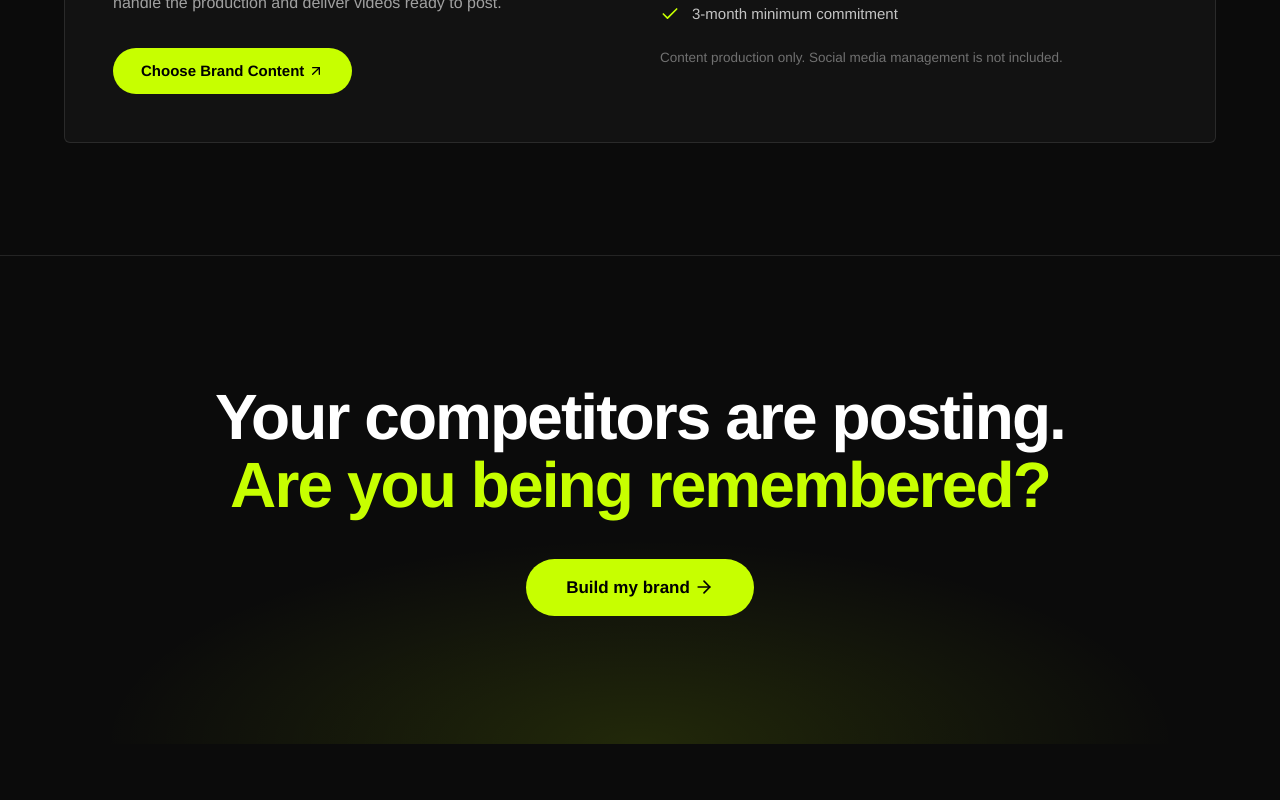
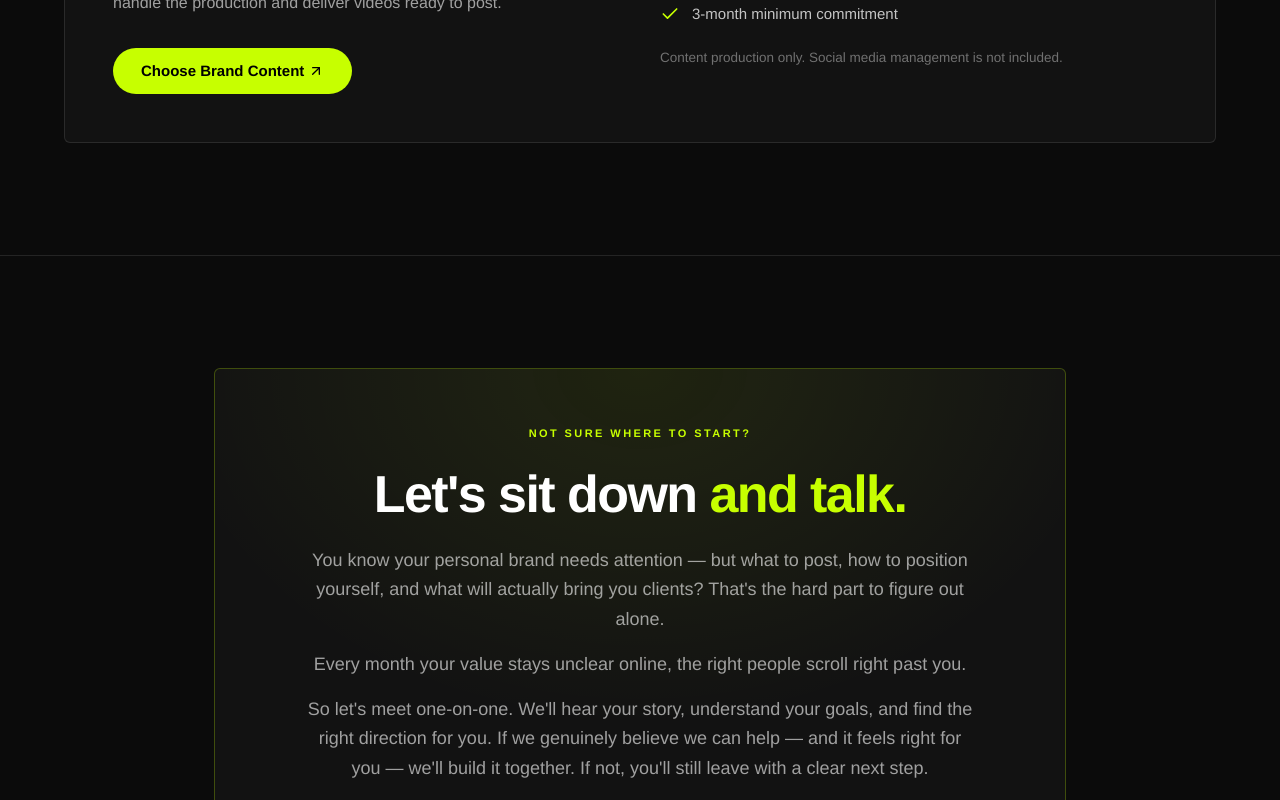
Before and after one commit to Imtiaj007zee/Luxentra-Media-, a React (Vite) app: page /branding in a window 1280 px wide. Shown: the part 4705-5505 px from the top of the page. Built offline with nearby package versions, Linux system fonts and the light colour scheme.

Commit message:
Branding: add "Not sure where to start?" consultation card before final CTA

```diff
--- a/src/react-app/pages/Branding.tsx
+++ b/src/react-app/pages/Branding.tsx
@@ -337,6 +337,46 @@ export default function BrandingPage() {
         </div>
       </section>
 
+      {/* ── Not sure where to start ──────────────────────── */}
+      <section className="py-20 md:py-28 border-t border-white/10">
+        <div className="max-w-[900px] mx-auto px-6">
+          <Reveal>
+            <div
+              className="relative overflow-hidden rounded-md border border-[#c7ff00]/25 p-8 md:p-14 text-center"
+              style={{
+                background:
+                  "radial-gradient(ellipse 80% 90% at 50% 0%, rgba(199,255,0,0.08), transparent 70%), rgba(255,255,255,0.03)",
+              }}
+            >
+              <p className="eyebrow text-[#c7ff00] mb-6">Not sure where to start?</p>
+              <h2 className="text-[32px] md:text-[52px] font-bold tracking-[-0.03em] leading-[1.08]">
+                Let&apos;s sit down <span className="text-[#c7ff00]">and talk.</span>
+              </h2>
+              <p className="text-[16px] md:text-[18px] text-white/60 leading-relaxed max-w-2xl mx-auto mt-6">
+                You know your personal brand needs attention — but what to post, how to
+                position yourself, and what will actually bring you clients? That&apos;s
+                the hard part to figure out alone.
+              </p>
+              <p className="text-[16px] md:text-[18px] text-white/60 leading-relaxed max-w-2xl mx-auto mt-4">
+                Every month your value stays unclear online, the right people scroll
+                right past you.
+              </p>
+              <p className="text-[16px] md:text-[18px] text-white/60 leading-relaxed max-w-2xl mx-auto mt-4">
+                So let&apos;s meet one-on-one. We&apos;ll hear your story, understand your
+                goals, and find the right direction for you. If we genuinely believe we
+                can help — and it feels right for you — we&apos;ll build it together.
+                If not, you&apos;ll still leave with a clear next step.
+              </p>
+              <div className="mt-10">
+                <Link to="/order" className="btn-lime text-[16px] px-9 py-4">
+                  Let&apos;s meet one-on-one <ArrowRight className="w-5 h-5 ml-1" />
+                </Link>
+              </div>
+            </div>
+          </Reveal>
+        </div>
+      </section>
+
       {/* ── Final CTA ────────────────────────────────────── */}
       <section className="py-24 md:py-32 border-t border-white/10 relative overflow-hidden">
         <div
```
